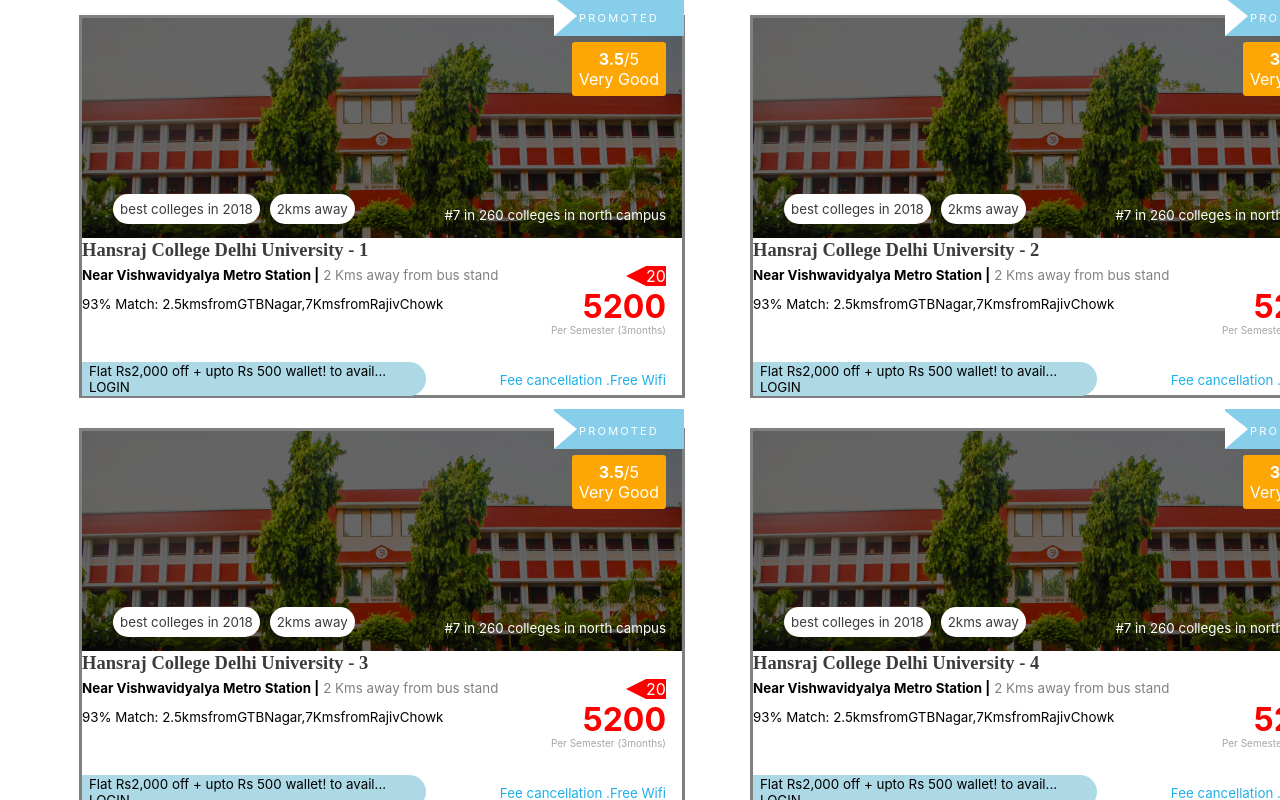
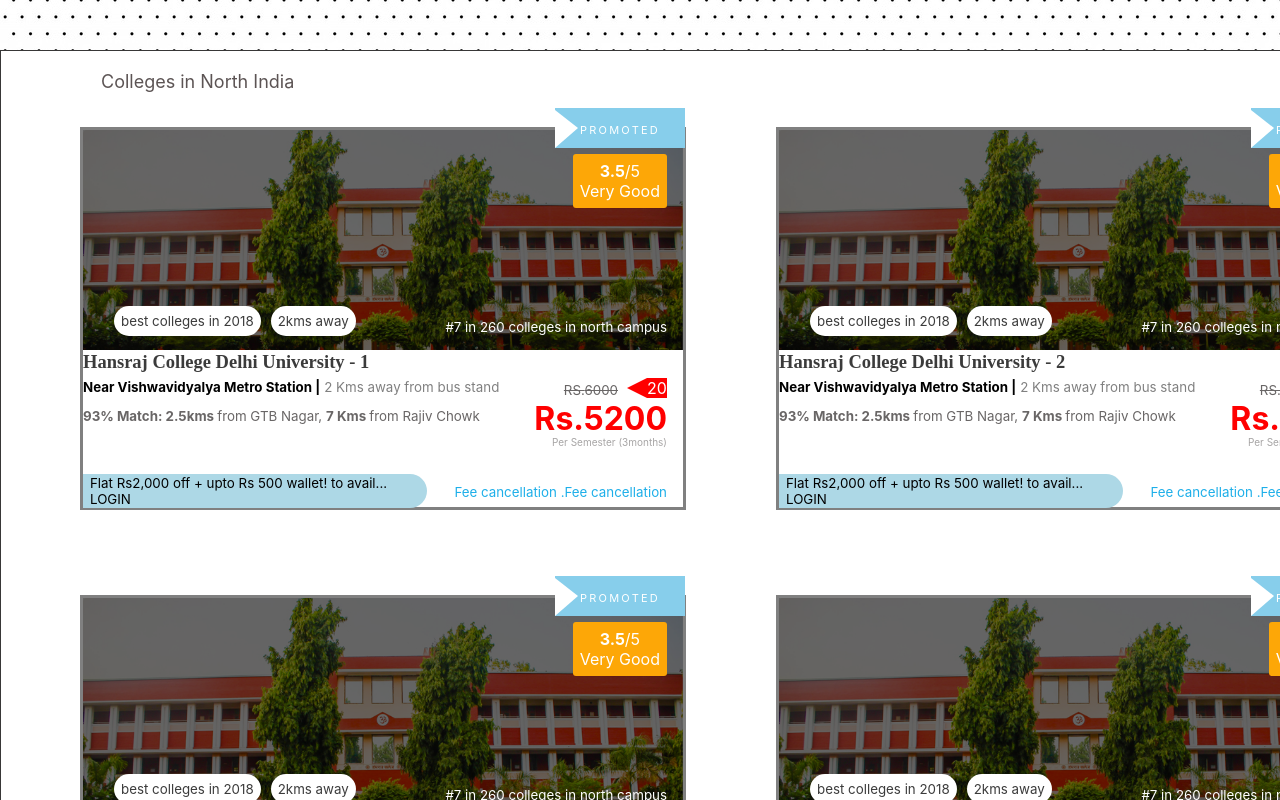
Before and after one commit to msharma55578/college-dunia, a React (Create React App) app: page / in a window 1280 px wide. Shown: the top 800 px of the page. Built offline with nearby package versions, Linux system fonts and the light colour scheme.

Commit message:
final commit 2

```diff
--- a/src/App.js
+++ b/src/App.js
@@ -3,7 +3,7 @@
 import './App.css';
 import MainPage from "./components/MainPage"
 import Trial from "./components/trial"
-// import Trial_hai from "./components/trial_hai"
+import Trial_hai from "./components/trial_hai"
 function App() {
   return (
     <div className="App">
--- a/src/components/Main.css
+++ b/src/components/Main.css
@@ -1,8 +1,11 @@
 .layer {
   width: 1400px;
-  height: 1100px;
+  height:100%;
   background-color: #ffffff;
   margin: auto;
+  margin-top: 50px;
+  border: solid rgb(56, 55, 55);
+  border-width:thin;
 }
 .card {
   /* background: url("../images/college_02.jpg");  */
@@ -11,7 +14,8 @@
   display: inline-block;
   border:solid gray;
   margin: 15px;
-  margin-left: 50px;
+  margin-left: 75px;
+  margin-bottom:70px ;
   /* position: relative;
   text-align: center;
    */
@@ -183,10 +187,20 @@
   color:white;
 
 }
+.bottom-right6{
+  position: absolute;
+  bottom: 110px;
+  right:65px;
+  color:rgb(105, 102, 102);
+  text-decoration: line-through;
+  font-size: smaller;
+
+}
 .famous{
   text-align: left;
   margin-top:12px;
   font-size: smaller;
+  color:rgb(105, 102, 102);
 }
 .penta{
   background: red;
@@ -207,3 +221,10 @@
       position: absolute;
       top: 0px;
 }
+.clghead{
+  text-align:left;
+  margin-left:80px;
+  font-size: large;
+  padding: 20px;
+  color: rgb(92, 84, 84);
+}
--- a/src/components/trial.jsx
+++ b/src/components/trial.jsx
@@ -1,6 +1,6 @@
 import React, { Component } from "react";
 import jfile from "./colleges.json";
-import "./Main.css"
+import "./Main.css";
 import imageclg from "../images/college_02.jpg";
 export default class MainPage extends Component {
   constructor() {
@@ -15,41 +15,42 @@
   }
 
   ten_college = () => {
-    this.getColleges(0,10);
+    this.getColleges(0, 10);
   };
   // window.onscroll = function(ev) {
   //   if ((window.innerHeight + window.pageYOffset) >= document.body.offsetHeight) {
   //       alert("you're at the bottom of the page");
   //   }
   //};
-  getEmphasizedString=(str,word)=>{
-    let emphasized=[];
-    let stringWords=str.split(" ");
-    for(let i=0;i<stringWords.length;i++){
-      let currentWord=stringWords[i];
-      if(currentWord===word){
+  getEmphasizedString = (str, word) => {
+    let emphasized = [];
+    let stringWords = str.split(" ");
+    // for (let j = 0; j < word.length; j++) {
+      for (let i = 0; i < stringWords.length; i++) {
+        let currentWord = stringWords[i];
+        if (currentWord === word[0] || currentWord === word[1] || currentWord === word[2]) {
           emphasized.push({
-          word:currentWord,
-          bold:true
-        })
-      }
-      else{
+            word: currentWord,
+            bold: true,
+          });
+        } else {
           emphasized.push({
-          word:currentWord,
-          bold:false
-        })
+            word: currentWord,
+            bold: false,
+          });
         }
       }
-    return emphasized
-  }
+    // }
+
+    return emphasized;
+  };
 
   getColleges(offset, limit) {
     let dataArray = [];
 
-    for (let i = offset; i < offset+limit; i++) {
+    for (let i = offset; i < offset + limit; i++) {
       let current = jfile.colleges[i];
       dataArray.push(current);
-
     }
     this.setState({
       colleges: dataArray,
@@ -58,17 +59,22 @@
   render() {
     // console.log(jfile);
     // const post = jfile.colleges;
-    console.log(this.state);
+    // console.log(this.state);
     return (
       <>
         <div className="layer">
-    {this.state.colleges&&this.state.colleges.map((details) => {
-    let landmarkstring=this.getEmphasizedString(details.famous_nearest_places)
+        <div className="clghead">Colleges in North India</div>
+          {this.state.colleges &&
+            this.state.colleges.map((details) => {
+
+              let boldArray = ["2.5kms","7","Kms"];
+              let landmarkstring = this.getEmphasizedString(details.famous_nearest_places,boldArray);
+
               return (
-        <>
-        {/* // <div>
-        //   Colleges in North India
-        // </div> */}
+                // <div>
+                //   <h3>{details.college_name}</h3>
+                //   <p>discount: {details.discount}</p>
+                // </div>
                 <div class="card">
                  <div className="container1">
                  <img src={imageclg} className="imagestyle"/>
@@ -92,23 +98,21 @@
                  <div className="near1">{details.nearest_place[0]} |</div>
                  <div className="near2">{details.nearest_place[1]}</div>
                  </div>
-         <div className="famous">93% Match: {landmarkstring.map(str=>{
-           return str.bold?<b>{str.word}</b>:<span>{str.word}</span>
+                 <div className="famous"><b> 93% Match: </b>{landmarkstring.map(str=>{
+                    return str.bold?<b>{str.word} </b>:<span>{str.word} </span>
                   })}  </div>
                  <div className="bottom-left2">{details.offertext}</div>
-         <div className="bottom-right2">{details.amenties[0]} .{details.amenties[1]} </div>
+                 <div className="bottom-right2">{details.amenties[0]} .{details.amenties[0]} </div>
                  <div className="bottom-right3">{details.fees_cycle}</div>
-         <div className="bottom-right4">{details.discounted_fees}</div>
+                 <div className="bottom-right4">Rs.{details.discounted_fees}</div>
                  <div className="bottom-right5">
                  <div className="penta">20</div>
                  </div>
+                 <div className="bottom-right6">RS.{details.original_fees}</div>
                 </div>
                 </div>
-        </>
               );
             })}
-        {/* <h1>{jfile.colleges[0].college_name}</h1> */}
-        {/* <h1>{post[0].college_name}</h1> */}
         </div>
       </>
     );
--- /dev/null
+++ b/src/components/trial_hai.jsx
@@ -0,0 +1,139 @@
+import React, { Component } from "react";
+import jfile from "./colleges.json";
+import "./Main.css"
+import imageclg from "../images/college_02.jpg";
+export default class MainPage extends Component {
+  constructor() {
+    super();
+    this.state = {
+      colleges: [],
+    };
+  }
+
+  componentDidMount() {
+    this.ten_college();
+  }
+
+  ten_college = () => {
+    this.getColleges(0,10);
+  };
+  // window.onscroll = function(ev) {
+  //   if ((window.innerHeight + window.pageYOffset) >= document.body.offsetHeight) {
+  //       alert("you're at the bottom of the page");
+  //   }
+  //};
+  getLandmarkMarkup=(str)=>{
+    let markupStr=[];
+    let landmarks=str.split(",");
+    let landmark1=landmarks[0];
+    let landmark2=landmarks[1];
+    let landmark1Distance=landmark1.split("2.5kms");
+    console.log(landmark1Distance);
+    let landmark2Distance=landmark2.split("7 Kms");
+    for(let i=0;i<landmark1Distance.length;i++){
+      markupStr.push({
+        word:i===0?"2.5kms":landmark1Distance[i],
+        bold: i===0?true:false
+      })
+    }
+    for(let i=0;i<landmark2Distance.length;i++){
+      markupStr.push({
+         word:i===0?", 7 Kms":landmark1Distance[i],
+        bold: i===0?true:false
+      })
+    }
+    return markupStr;
+  }
+  getEmphasizedString=(str,word)=>{
+    let emphasized=[];
+    let stringWords=str.split(" ");
+    for(let i=0;i<stringWords.length;i++){
+      let currentWord=stringWords[i];
+      if(currentWord.toLowerCase()===word.toLowerCase()){
+        emphasized.push({
+          word:currentWord,
+          bold:true
+        })
+      }
+      else{
+        emphasized.push({
+          word:currentWord,
+          bold:false
+        })
+      }
+    }
+    return emphasized
+  }
+
+  getColleges(offset, limit) {
+    let dataArray = [];
+
+    for (let i = offset; i < offset+limit; i++) {
+      let current = jfile.colleges[i];
+      dataArray.push(current);
+
+    }
+    this.setState({
+      colleges: dataArray,
+    });
+  }
+  render() {
+    // console.log(jfile);
+    // const post = jfile.colleges;
+    console.log(this.state);
+    return (
+      <>
+       <div className="layer">
+    {this.state.colleges&&this.state.colleges.map((details) => {
+    let landmarkstring=this.getLandmarkMarkup(details.famous_nearest_places);
+    console.log("String is ",landmarkstring);
+      return (
+        <>
+        {/* // <div>
+        //   Colleges in North India
+        // </div> */}
+        <div class="card">
+         <div className="container1">
+         <img src={imageclg} className="imagestyle"/>
+         <div class="bottom-right">#{details.ranking}</div>
+         <div className="top-right1">
+         <div className="parmot">PROMOTED</div>
+         </div>
+         <div className="top-right">
+         <div className="rating"><b>3.5</b>/5</div>
+         <div className="remark">{details.rating_remarks}</div>
+         </div>
+         <div className="bottom-left">
+           <div className="tagstyle1">{details.tags[0]}</div>
+           <div className="tagstyle2">{details.tags[1]}</div>
+
+         </div>
+         </div>
+         <div className="container">
+         <h4 className="heading">{details.college_name}</h4>
+         <div className="nearmain">
+         <div className="near1">{details.nearest_place[0]} |</div>
+         <div className="near2">{details.nearest_place[1]}</div>
+         </div>
+         <div className="famous">93% Match: {landmarkstring.map(str=>{
+           return str.bold?<b>{str.word}</b>:<span>{str.word}</span>
+         })}  </div>
+         <div className="bottom-left2">{details.offertext}</div>
+         <div className="bottom-right2">{details.amenties[0]} .{details.amenties[1]} </div>
+         <div className="bottom-right3">{details.fees_cycle}</div>
+         <div className="bottom-right4">{details.discounted_fees}</div>
+         <div className="bottom-right5">
+         <div className="penta">20</div>
+         </div>
+        </div>
+        </div>
+        </>
+      );
+    })}
+        {/* <h1>{jfile.colleges[0].college_name}</h1> */}
+        {/* <h1>{post[0].college_name}</h1> */}
+        </div>
+      </>
+    );
+  }
+}
--- a/src/index.css
+++ b/src/index.css
@@ -5,7 +5,7 @@
     sans-serif;
   -webkit-font-smoothing: antialiased;
   -moz-osx-font-smoothing: grayscale;
-  /* background: url("./back.jpg"); */
+  background: url("./back.jpg");
   /* background-size: cover;  */
 
 }
```
Also changed, not shown: 1 other file (tests, documents, lock files or other folders). Lines whose indentation alone changed are shown as unchanged.
